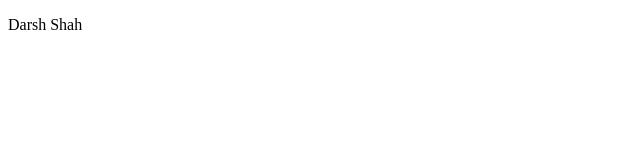
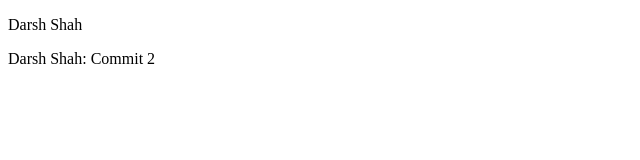
Before and after one commit to Darsh09/trial, a plain HTML site: page index.html in a window 1280 px wide. Shown: the whole page, without its empty margins (0-640 px from the left). Drawn offline with Linux system fonts and the light colour scheme.

Commit message:
Darsh second commit

```diff
--- a/index.html
+++ b/index.html
@@ -14,6 +14,7 @@
     </head>
     <body>
         <p>Darsh Shah</p>
+        <p>Darsh Shah: Commit 2</p>
         <!--[if lt IE 7]>
             <p class="browsehappy">You are using an <strong>outdated</strong> browser. Please <a href="#">upgrade your browser</a> to improve your experience.</p>
         <![endif]-->
```
